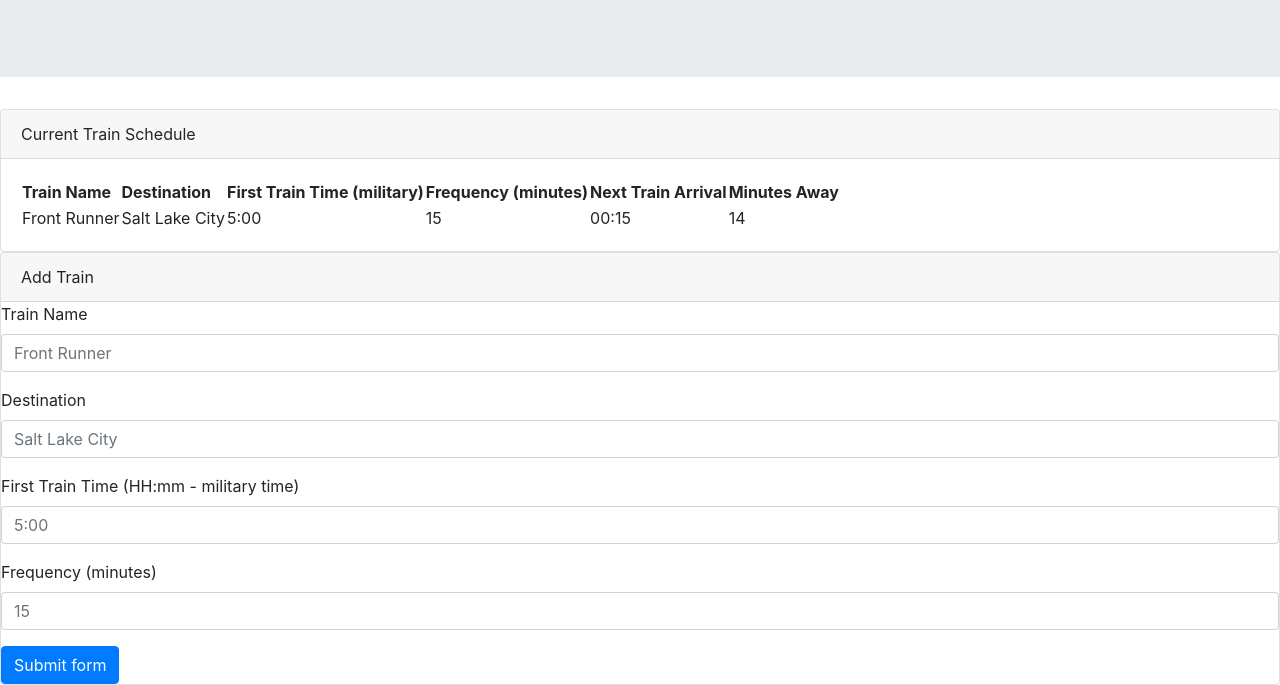
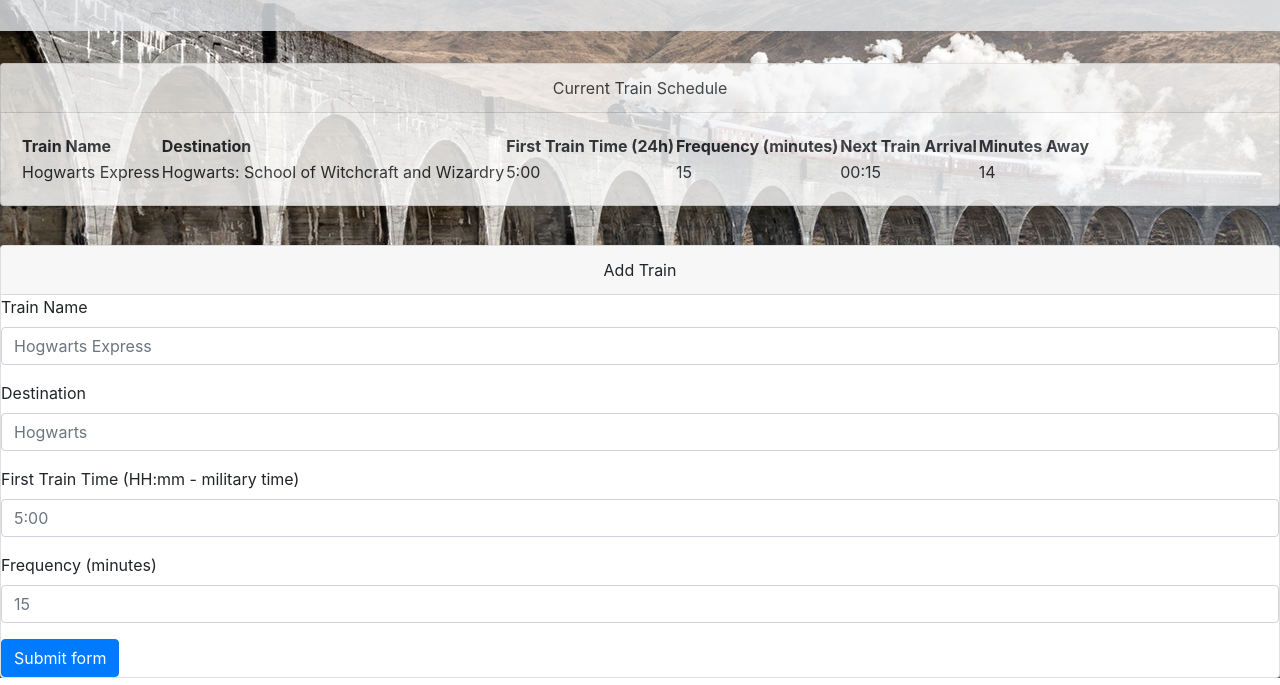
Before and after one commit to Devin-The-Dev/Firebase-Train, a plain HTML site: page index.html in a window 1280 px wide. Shown: the part 172-857 px from the top of the page. Drawn offline with nearby package versions, Linux system fonts and the light colour scheme; no server answers.

Commit message:
Styled and positioned HTML elements

```diff
--- a/assets/css/style.css
+++ b/assets/css/style.css
@@ -0,0 +1,22 @@
+body {
+    background: url(../images/jumbotron.jpeg) whitesmoke;
+    background-size: cover;
+    background-repeat: none;
+}
+
+.jumbotron, .card-header {
+    text-align: center;
+}
+
+.jumbotron, .card{
+    opacity: .8;
+    background: whitesmoke;
+}
+
+.list {
+    margin-bottom: 3vw;
+}
+
+.additions {
+    opacity: 1;
+}
--- a/index.html
+++ b/index.html
@@ -14,11 +14,10 @@
 <body>
     <div class="jumbotron jumbotron-fluid">
         <div class="container">
-            <h1 class="display-4">Fluid jumbotron</h1>
-            <p class="lead">This is a modified jumbotron that occupies the entire horizontal space of its parent.</p>
+            <h1 class="display-4">Platform 9 3/4</h1>
         </div>
     </div>
-    <div class="card">
+    <div class="card list">
         <div class="card-header">
             Current Train Schedule
         </div>
@@ -27,14 +26,14 @@
                 <tr>
                     <th>Train Name</th>
                     <th>Destination</th>
-                    <th>First Train Time (military)</th>
+                    <th>First Train Time (24h)</th>
                     <th>Frequency (minutes)</th>
                     <th>Next Train Arrival</th>
                     <th>Minutes Away</th>
                 </tr>
                 <tr>
-                    <td class="train">Front Runner</td>
-                    <td class="destination">Salt Lake City</td>
+                    <td class="train">Hogwarts Express</td>
+                    <td class="destination">Hogwarts: School of Witchcraft and Wizardry</td>
                     <td class="time-start">5:00</td>
                     <td class="frequency">15</td>
                     <td class="next-train"></td>
@@ -43,18 +42,18 @@
             </table>
         </div>
     </div>
-    <div class="card">
+    <div class="card additions">
         <div class="card-header">
             Add Train
         </div>
         <form>
             <div class="form-group">
                 <label for="formGroupExampleInput">Train Name</label>
-                <input type="text" class="form-control" id="add-train" placeholder="Front Runner">
+                <input type="text" class="form-control" id="add-train" placeholder="Hogwarts Express">
             </div>
             <div class="form-group">
                 <label for="formGroupExampleInput2">Destination</label>
-                <input type="text" class="form-control" id="add-destination" placeholder="Salt Lake City">
+                <input type="text" class="form-control" id="add-destination" placeholder="Hogwarts">
             </div>
             <div class="form-group">
                 <label for="formGroupExampleInput">First Train Time (HH:mm - military time)</label>
```
Also changed, not shown: assets/images/jumbotron.jpeg (added).
